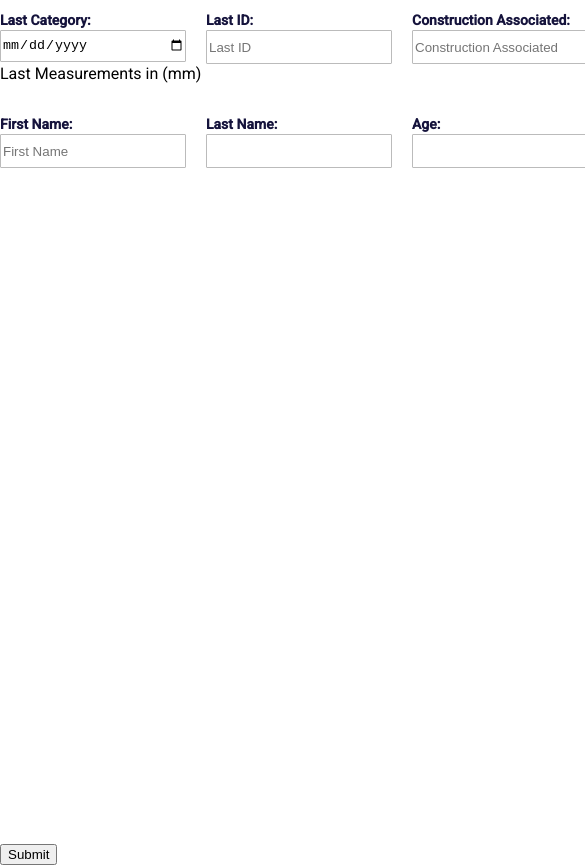
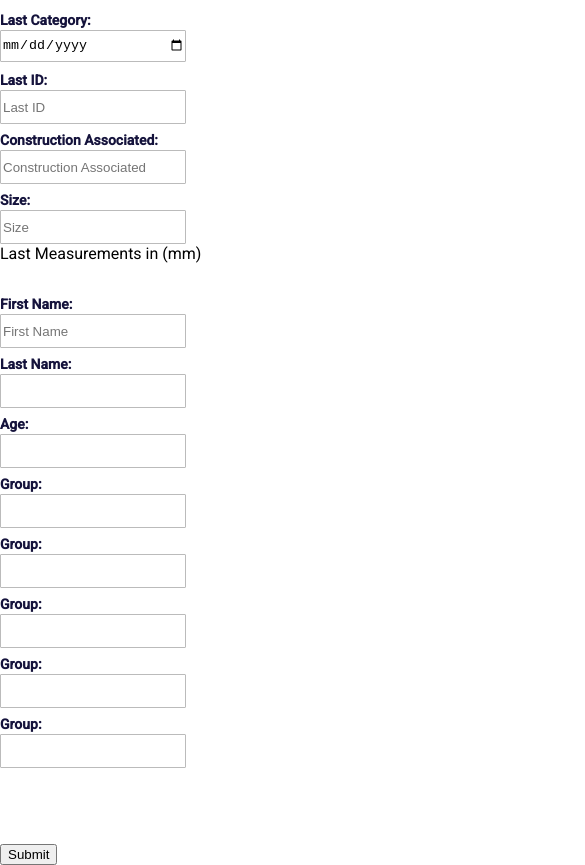
Before and after one commit to ashwani8090/AngularForm, an Angular app: page / in a window 390 px wide. Shown: the top 865 px of the page, 585 px wide, since content can reach past the window. Built offline with nearby package versions, Linux system fonts and the light colour scheme.

Commit message:
responsive fix

```diff
--- a/src/app/app.component.ts
+++ b/src/app/app.component.ts
@@ -25,7 +25,11 @@ export class AppComponent {
         { name: 'firstName', label: 'First Name', inputType: 'text', placeHolder: 'First Name' },
         { name: 'lastname', label: 'Last Name', inputType: 'text' },
         { name: 'age', label: 'Age', inputType: 'text' },
-        { name: 'group', label: 'Group', inputType: 'text' },
+        { name: 'group1', label: 'Group', inputType: 'text' },
+        { name: 'group2', label: 'Group', inputType: 'text' },
+        { name: 'group3', label: 'Group', inputType: 'text' },
+        { name: 'group4', label: 'Group', inputType: 'text' },
+        { name: 'group5', label: 'Group', inputType: 'text' },
         // { name: 'gender', label: 'Gender', inputType: 'dropdown' }
       ]
     },
--- a/src/app/app.module.ts
+++ b/src/app/app.module.ts
@@ -3,7 +3,6 @@ import { BrowserModule } from '@angular/platform-browser';
 import { FormsModule ,ReactiveFormsModule}   from '@angular/forms';
 
 import { AppComponent } from './app.component';
-import { HeaderComponent } from './header/header.component';
 import { CustomFormComponent } from './custom-form/custom-form.component';
 import { GenericInputRowComponent } from './custom-form/generic-input-row/generic-input-row.component';
 import { BrowserAnimationsModule } from '@angular/platform-browser/animations'
@@ -12,7 +11,6 @@ import {MatSelectModule} from '@angular/material/select';
 @NgModule({
   declarations: [
     AppComponent,
-    HeaderComponent,
     CustomFormComponent,
     GenericInputRowComponent,
   ],
--- a/src/app/custom-form/custom-form.component.scss
+++ b/src/app/custom-form/custom-form.component.scss
@@ -14,6 +14,7 @@
         .group {
             display: flex;
             width: 100%;
+            flex-wrap: wrap;
         }
     }
 }
--- a/src/app/custom-form/custom-form.component.ts
+++ b/src/app/custom-form/custom-form.component.ts
@@ -1,3 +1,5 @@
+//https://stackblitz.com/edit/angular-epkcoy?file=src%2Fapp%2Fcustom-form%2Fgeneric-input-row%2Fgeneric-input-row.component.html
+
 import { Component, Input, OnInit } from '@angular/core';
 import { Subject, Subscription } from 'rxjs';
 import { FormBuilder, FormControl, FormGroup } from '@angular/forms';
--- a/src/app/header/header.component.html
+++ /dev/null
@@ -1 +0,0 @@
-<p>header works!</p>
--- a/src/app/header/header.component.ts
+++ /dev/null
@@ -1,15 +0,0 @@
-import { Component, OnInit } from '@angular/core';
-
-@Component({
-  selector: 'app-header',
-  templateUrl: './header.component.html',
-  styleUrls: ['./header.component.css']
-})
-export class HeaderComponent implements OnInit {
-
-  constructor() { }
-
-  ngOnInit(): void {
-  }
-
-}
```
Also changed, not shown: src/app/header/header.component.css (deleted), 1 other file (tests, documents, lock files or other folders).
